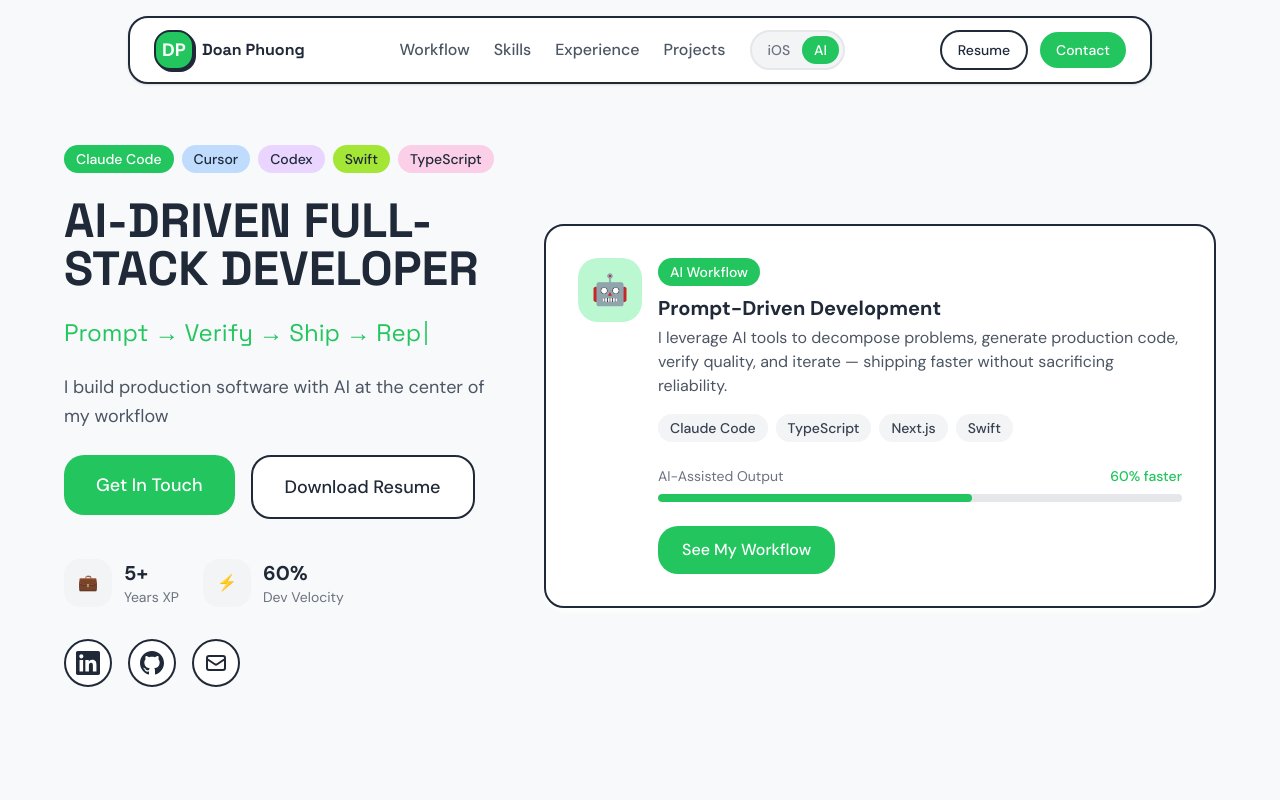
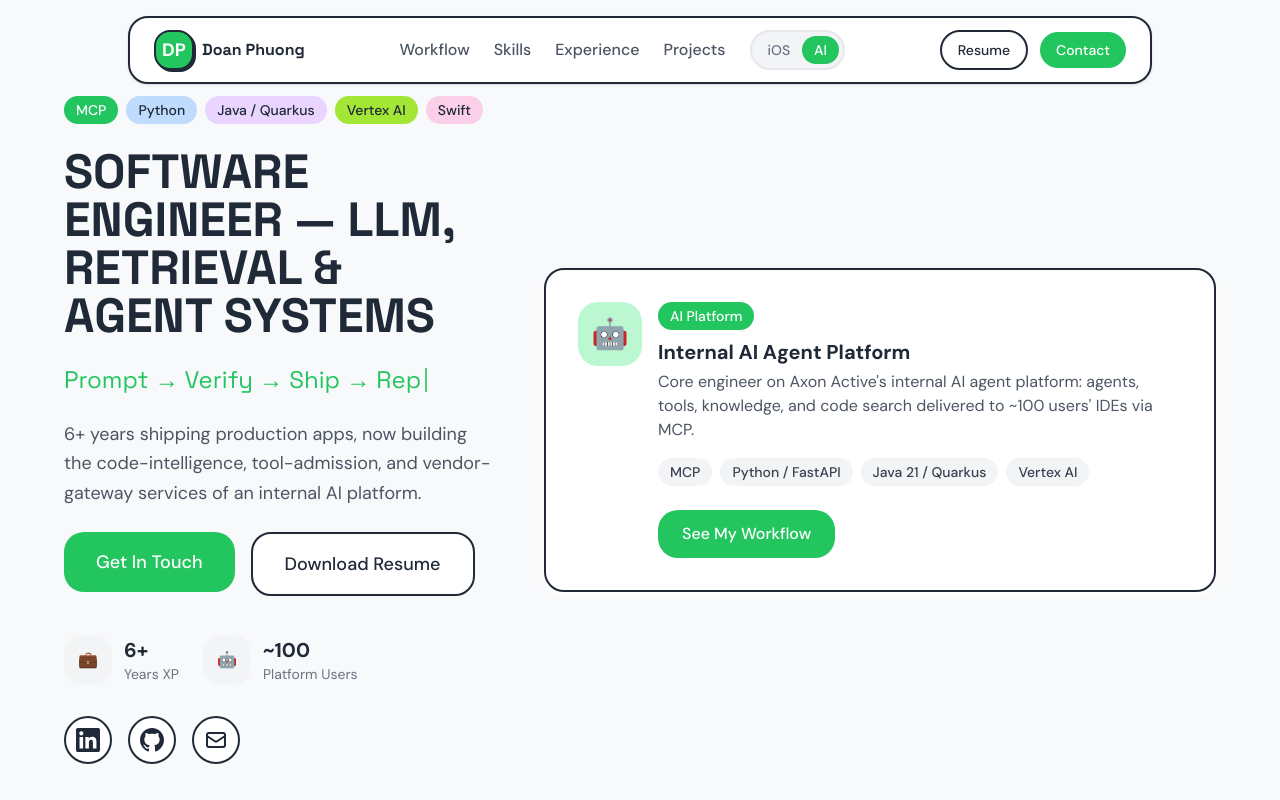
Before and after one commit to phuongddx/portfolio-next, a Next.js app: page / in a window 1280 px wide. Both pictures are taken after a click on the radio button "AI". Shown: the top 800 px of the page. Built offline with nearby package versions, Linux system fonts and the light colour scheme.

Commit message:
feat(ai-workflow): rebuild ai-mode resume from new cv

```diff
--- a/components/data/ai-resume-data.ts
+++ b/components/data/ai-resume-data.ts
@@ -33,7 +33,8 @@ export interface AIProject {
   id: string;
   title: string;
   description: string;
-  githubUrl: string;
+  githubUrl?: string;
+  appStoreUrl?: string;
   techStack: string[];
   highlights: string[];
   stats?: { label: string; value: string }[];
@@ -64,12 +65,13 @@ export interface AIHeroData {
 
 export const aiSkillCategories: AISkillCategory[] = [
   {
-    id: "ai-tools",
-    title: "AI Tools",
+    id: "ai-platform",
+    title: "AI & Retrieval",
     skills: [
-      { name: "Claude Code", level: 95 },
-      { name: "Cursor", level: 85 },
-      { name: "Codex", level: 80 },
+      { name: "MCP", level: 90 },
+      { name: "Hybrid Search (SCIP + Zoekt)", level: 85 },
+      { name: "Google ADK", level: 75 },
+      { name: "Vertex AI", level: 75 },
     ],
   },
   {
@@ -77,44 +79,39 @@ export const aiSkillCategories: AISkillCategory[] = [
     title: "Languages",
     skills: [
       { name: "Swift", level: 95 },
+      { name: "Python", level: 85 },
+      { name: "Java 21", level: 75 },
       { name: "TypeScript", level: 75 },
-      { name: "Ruby", level: 60 },
     ],
   },
   {
     id: "backend",
     title: "Backend",
     skills: [
-      { name: "Node.js", level: 55 },
-      { name: "Firebase", level: 80 },
-      { name: "REST APIs", level: 85 },
+      { name: "FastAPI", level: 80 },
+      { name: "Quarkus", level: 75 },
+      { name: "Postgres / pgvector", level: 70 },
+      { name: "Deno / Hono", level: 65 },
     ],
   },
   {
-    id: "frontend",
-    title: "Frontend",
+    id: "cloud",
+    title: "Cloud & Delivery",
     skills: [
-      { name: "SwiftUI", level: 95 },
-      { name: "React Native", level: 75 },
-      { name: "Next.js", level: 65 },
+      { name: "GKE", level: 70 },
+      { name: "Cloud Build", level: 70 },
+      { name: "Fastlane", level: 85 },
+      { name: "Bitrise", level: 80 },
     ],
   },
   {
-    id: "devops",
-    title: "DevOps",
+    id: "mobile",
+    title: "Mobile",
     skills: [
-      { name: "CI/CD", level: 85 },
-      { name: "Fastlane", level: 85 },
-      { name: "EAS Build", level: 70 },
-    ],
-  },
-  {
-    id: "architecture",
-    title: "Architecture",
-    skills: [
-      { name: "MVVM", level: 90 },
-      { name: "Clean Architecture", level: 80 },
-      { name: "SOLID", level: 85 },
+      { name: "SwiftUI", level: 95 },
+      { name: "UIKit", level: 95 },
+      { name: "RxSwift", level: 85 },
+      { name: "HealthKit / StoreKit", level: 75 },
     ],
   },
   {
@@ -122,10 +119,18 @@ export const aiSkillCategories: AISkillCategory[] = [
     title: "Security",
     skills: [
       { name: "OAuth 2.0 / PKCE", level: 80 },
-      { name: "AES Encryption", level: 75 },
       { name: "Keychain Services", level: 80 },
-      { name: "SQLCipher", level: 70 },
-      { name: "Zero-Knowledge", level: 70 },
+      { name: "KMS Envelope Encryption", level: 70 },
+      { name: "SSRF Allowlists", level: 70 },
+    ],
+  },
+  {
+    id: "quality",
+    title: "Quality",
+    skills: [
+      { name: "XCTest / RxTest", level: 85 },
+      { name: "ArchUnit", level: 70 },
+      { name: "Mutation Testing", level: 70 },
     ],
   },
 ];
@@ -137,17 +142,19 @@ export const aiSkillCategories: AISkillCategory[] = [
 export const aiExperiences: AIExperience[] = [
   {
     id: "axon-active",
-    title: "Software Engineer",
+    title: "Software Engineer (iOS → AI Platform)",
     company: "Axon Active",
     period: "07/2024 — Present",
-    location: "Ho Chi Minh",
+    location: "Ho Chi Minh City",
     locationType: "Hybrid",
-    aiImpact: "60% dev velocity increase with AI-assisted development",
+    aiImpact: "Internal AI agent platform serving ~100 users",
     highlights: [
-      "Built a design system library supporting 4 dynamic appearances with customizable brand colors",
-      "Leveraged AI tools (Claude, ChatGPT, Grok) to accelerate research and implementation",
-      "Architected a scalable component framework enabling theme switching and appearance customization",
-      "Applied MVVM architecture for clean separation of concerns",
+      "Since 2026-06, core engineer on the company's internal AI agent platform: agents, tools, knowledge, and code search delivered to ~100 users' IDEs via MCP",
+      "Built the code-intelligence service (SCIP + Zoekt, hybrid search, call/type hierarchy, blast radius) indexing 11 pilot repos (~30k symbols in the largest) on free OSS, avoiding a ~$2.2k/month vendor tool",
+      "Designed the tool admission gate every agent tool call passes through: fail-open catalog/governance, fail-closed enforcement, full audit trail; verified with ArchUnit contracts and mutation testing",
+      "Shipped per-user OAuth gateways for Jira/Confluence and Bitbucket (OAuth 2.0 3LO, KMS envelope encryption, SSRF allowlists), unblocking agents on company data",
+      "Replaced the MCP server's fixed tool list with discover / executeRead / executeWrite meta-tools and hardened session expiry, so IDE agents reach the full catalog reliably",
+      "Earlier: built a UIKit + SwiftUI design-system library adopted by 3+ teams, cutting UI development time ~40% on the ePost iOS app",
     ],
   },
   {
@@ -155,14 +162,11 @@ export const aiExperiences: AIExperience[] = [
     title: "Software Engineer (iOS)",
     company: "S3 Corp",
     period: "12/2023 — 06/2024",
-    location: "Ho Chi Minh",
+    location: "Ho Chi Minh City",
     locationType: "Remote",
-    aiImpact: "90% test coverage using AI-assisted test generation",
     highlights: [
-      "Followed MVVM architecture and SOLID principles for maintainable codebase",
-      "Wrote unit tests with XCTest, achieving 90% coverage at ViewModel layer",
-      "Integrated NWWebSocket for real-time push notification connections",
-      "Delivered API integration for user data and notification features",
+      "Delivered feature screens on Coordinator + MVVM with RxSwift, integrating REST, APNs push, and real-time WebSocket connections",
+      "Reached 90% unit-test coverage at the ViewModel layer with XCTest and RxTest",
     ],
   },
   {
@@ -170,30 +174,24 @@ export const aiExperiences: AIExperience[] = [
     title: "iOS Engineer",
     company: "ZILLEARN",
     period: "05/2022 — 12/2023",
-    location: "Ho Chi Minh",
+    location: "Ho Chi Minh City",
     locationType: "On-site",
-    aiImpact: "AI-accelerated CI/CD pipeline development and feature delivery",
     highlights: [
-      "Developed CI/CD pipelines for automated deployment, supporting QA testing",
-      "Led efforts to refactor and update the project architecture",
-      "Built tvOS UI/UX for course management and video playback with AVFoundation",
-      "Maintained and improved existing features across iOS and tvOS targets",
+      "Led the refactor to Coordinator + MVVM across iOS and tvOS, and built the tvOS course and video-playback experience with AVFoundation",
+      "Set up CI/CD with Fastlane and Bitrise for automated Firebase App Distribution and TestFlight releases",
     ],
   },
   {
     id: "windscribe",
-    title: "Software Engineer & Team Lead",
+    title: "Software Engineer (iOS), Team Lead",
     company: "Windscribe",
     period: "04/2020 — 03/2022",
-    location: "Canada Client",
+    location: "Canada",
     locationType: "Remote",
-    aiImpact: "Led remote team with AI-enhanced code review workflows",
     highlights: [
-      "Led a team of 2-3 members, developing task plans and conducting code reviews",
-      "Implemented OAuth 2.0 with PKCE and AES encryption with Keychain Services for secure auth",
-      "Applied zero-knowledge principles to VPN tunnel key management",
-      "Engaged in strategic discussions with CEO and CTO on feature planning",
-      "Implemented CI/CD pipelines for automated QA deployment using Bitrise",
+      "Led a team of 2–3 on the production VPN app, owning planning, code review, and feature strategy with the CEO and CTO",
+      "Implemented OAuth 2.0 with PKCE, AES credential encryption via Keychain, and zero-knowledge VPN tunnel key management",
+      "Built session-state and refresh-token handling, deep links, and a Notification Service Extension for rich push",
     ],
   },
 ];
@@ -204,59 +202,55 @@ export const aiExperiences: AIExperience[] = [
 
 export const aiProjects: AIProject[] = [
   {
-    id: "xcframework-cli",
-    title: "XCFramework CLI",
+    id: "jarvis",
+    title: "jarvis",
     description:
-      "Ruby CLI tool for automating XCFramework builds across iOS architectures. Streamlines multi-architecture compilation with YAML config.",
-    githubUrl: "https://github.com/phuongddx/xcframework-cli",
-    techStack: ["Ruby", "xcodebuild", "YAML"],
+      "Local-first code-intelligence MCP server, published on PyPI (jarvis-mcp) and the official MCP Registry.",
+    githubUrl: "https://github.com/jarvis-intelligence/jarvis",
+    techStack: ["Python", "LanceDB", "tree-sitter", "SCIP", "Zoekt"],
     highlights: [
-      "Automated multi-architecture builds",
-      "YAML-driven configuration",
-      "Production tooling for CI/CD integration",
+      "Hybrid retrieval fusing dense vectors, Zoekt lexical search, and SCIP symbols via reciprocal rank fusion, so NL questions and exact-symbol lookups share one index",
+      "AST-aware chunking with tree-sitter, model-pinned embeddings, and atomic index publishing (zero-downtime reindex)",
+      "Shipped as compiled wheels with one-command plugins for Claude Code, Cursor, and Codex",
     ],
   },
   {
-    id: "trending-movies",
-    title: "Trending Movies",
+    id: "stress-ai-coach",
+    title: "Stress AI Coach",
     description:
-      "iOS movie discovery app powered by TMDB API with hero carousel, search, and offline caching. Built with clean architecture.",
-    githubUrl: "https://github.com/phuongddx/trending-movie-ios",
-    techStack: ["SwiftUI", "MVVM", "Clean Architecture", "Moya"],
+      "iOS + watchOS app with a streaming AI coach, live on the App Store.",
+    appStoreUrl: "https://apps.apple.com/us/app/stress-ai-coach/id6778478266",
+    techStack: ["Swift", "HealthKit", "StoreKit", "Deno/Hono", "SSE", "OpenRouter", "Postgres"],
     highlights: [
-      "Hero carousel with async image loading",
-      "Offline cache with Core Data",
-      "Custom design system",
+      "Privacy-first stress scoring from HealthKit; raw health data never leaves the device, only derived scores reach the model",
+      "Self-owned backend: SSE proxy over a 4-model fallback chain, crash-safe credit metering, Firebase auth",
+      "Offline StoreKit receipt verification, Postgres on Dokploy",
     ],
   },
   {
-    id: "stress-monitor",
-    title: "StressMonitor",
+    id: "llm-gateway",
+    title: "LLM Gateway & Agent Observability",
     description:
-      "iOS + watchOS stress monitoring app with HRV analysis, health data tracking, and widgets. 22K+ lines of pure Swift with zero external dependencies.",
-    githubUrl: "https://github.com/NextGen-Limited/ios-stress-app",
-    techStack: ["SwiftUI", "HealthKit", "SwiftData", "SQLCipher", "CloudKit", "WidgetKit"],
+      "OpenAI-compatible gateway and agent-run control plane for picking models on cost and speed.",
+    githubUrl: "https://github.com/phuongddx/llm-gateway",
+    techStack: ["FastAPI", "React", "TypeScript", "SSE"],
     highlights: [
-      "22K LOC with zero external deps",
-      "Encrypted health data storage with SQLCipher and Keychain Services",
-      "Shared data between iOS and watchOS via App Groups",
-      "Custom HRV algorithm",
-      "watchOS complications",
-      "WidgetKit integration",
+      "Routes to 500+ models behind one key, capturing TTFT, latency, and token usage per request",
+      "DAG trace viewer and run comparison for agent runs",
+      "Per-model circuit-breaker states to surface degrading providers early",
     ],
   },
   {
-    id: "portfolio",
-    title: "This Portfolio",
+    id: "open-source",
+    title: "Open-source Contributions",
     description:
-      "Next.js portfolio with AI mode toggle — the site you're looking at. Showcases both iOS and AI-driven development workflows.",
-    githubUrl: "https://github.com/phuongddx/portfolio-next",
-    techStack: ["Next.js 14", "TypeScript", "Tailwind CSS", "Framer Motion"],
+      "Upstream work on code intelligence, LLM routing, and Swift build tooling.",
+    githubUrl: "https://github.com/phuongddx",
+    techStack: ["Swift", "SourceKit-LSP", "SCIP", "SSE", "SPM"],
     highlights: [
-      "AI mode toggle with context switching",
-      "Interactive terminal mockup",
-      "Animated skill bars",
-      "PDF export",
+      "scip-swift: extended SCIP indexing to Swift via SourceKit-LSP; contributed a typeHierarchy fix upstream to scip-code/scip",
+      "OmniRoute: 2 merged PRs adding SSE streaming for GLM-5.3 effort tiers",
+      "spm-cache: SPM xcframework cache proxy with Homebrew tap and GitHub Action",
     ],
   },
 ];
@@ -297,9 +291,10 @@ export const terminalLines: TerminalLine[] = [
 // ---------------------------------------------------------------------------
 
 export const aiHeroData: AIHeroData = {
-  title: "AI-Driven Full-Stack Developer",
-  tagline: "I build production software with AI at the center of my workflow",
-  badges: ["Claude Code", "Cursor", "Codex", "Swift", "TypeScript"],
+  title: "Software Engineer — LLM, Retrieval & Agent Systems",
+  tagline:
+    "6+ years shipping production apps, now building the code-intelligence, tool-admission, and vendor-gateway services of an internal AI platform.",
+  badges: ["MCP", "Python", "Java / Quarkus", "Vertex AI", "Swift"],
   typingPhrases: ["Prompt \u2192 Verify \u2192 Ship \u2192 Repeat"],
 };
 
--- a/components/sections/ai-hero-section.tsx
+++ b/components/sections/ai-hero-section.tsx
@@ -69,9 +69,9 @@ export function AIHeroSection() {
 
             <m.h1
               variants={itemVariants}
-              className="font-heading font-bold text-4xl md:text-5xl text-gray-800 leading-tight"
+              className="font-heading font-bold text-4xl md:text-5xl text-gray-800 leading-tight uppercase"
             >
-              AI-DRIVEN FULL-STACK DEVELOPER
+              {aiHeroData.title}
             </m.h1>
 
             {/* Typing animation */}
@@ -95,15 +95,15 @@ export function AIHeroSection() {
               <a href="#contact">
                 <Button variant="primary" size="lg">Get In Touch</Button>
               </a>
-              <Button variant="secondary" size="lg" onClick={() => window.print()}>
-                Download Resume
-              </Button>
+              <a href="/DoanPhuong.pdf" download="DoanPhuong.pdf">
+                <Button variant="secondary" size="lg">Download Resume</Button>
+              </a>
             </m.div>
 
             {/* Stats */}
             <m.div variants={itemVariants} className="flex gap-6 pt-4">
-              <StatBadge icon={<span>💼</span>} value="5+" label="Years XP" />
-              <StatBadge icon={<span>⚡</span>} value="60%" label="Dev Velocity" />
+              <StatBadge icon={<span>💼</span>} value="6+" label="Years XP" />
+              <StatBadge icon={<span>🤖</span>} value="~100" label="Platform Users" />
             </m.div>
 
             {/* Social Links */}
@@ -134,30 +134,21 @@ function AIWorkflowCard() {
         <span className="text-3xl">🤖</span>
       </div>
       <div className="flex-1">
-        <Badge variant="green">AI Workflow</Badge>
+        <Badge variant="green">AI Platform</Badge>
         <h3 className="text-xl font-bold text-gray-800 mt-2">
-          Prompt-Driven Development
+          Internal AI Agent Platform
         </h3>
         <p className="text-gray-600 mt-1">
-          I leverage AI tools to decompose problems, generate production code,
-          verify quality, and iterate — shipping faster without sacrificing
-          reliability.
+          Core engineer on Axon Active&apos;s internal AI agent platform:
+          agents, tools, knowledge, and code search delivered to ~100
+          users&apos; IDEs via MCP.
         </p>
         <div className="flex flex-wrap gap-2 mt-4">
-          {["Claude Code", "TypeScript", "Next.js", "Swift"].map((tech) => (
+          {["MCP", "Python / FastAPI", "Java 21 / Quarkus", "Vertex AI"].map((tech) => (
             <span key={tech} className="px-3 py-1 bg-gray-100 text-gray-700 text-sm font-medium rounded-lg">
               {tech}
             </span>
           ))}
-        </div>
-        <div className="mt-6">
-          <div className="flex justify-between text-sm mb-2">
-            <span className="text-gray-500">AI-Assisted Output</span>
-            <span className="text-green-500 font-medium">60% faster</span>
-          </div>
-          <div className="h-2 bg-gray-200 rounded-full overflow-hidden">
-            <div className="h-full bg-green-500 rounded-full" style={{ width: "60%" }} />
-          </div>
         </div>
         <a href="#ai-workflow" className="inline-block mt-6">
           <Button variant="primary">See My Workflow</Button>
--- a/components/sections/ai-projects-section.tsx
+++ b/components/sections/ai-projects-section.tsx
@@ -26,6 +26,9 @@ function ProjectCard({
   project: (typeof aiProjects)[0];
   index: number;
 }) {
+  const href = project.githubUrl ?? project.appStoreUrl;
+  const linkLabel = project.githubUrl ? "View on GitHub" : "View on App Store";
+
   return (
     <ScrollReveal delay={index * 0.1}>
       <Card hover={false} className="flex flex-col h-full">
@@ -34,6 +37,7 @@ function ProjectCard({
           <h3 className="font-heading font-bold text-xl text-gray-800">
             {project.title}
           </h3>
+          {project.githubUrl && (
             <a
               href={project.githubUrl}
               target="_blank"
@@ -43,6 +47,7 @@ function ProjectCard({
             >
               <GitHubIcon />
             </a>
+          )}
         </div>
 
         {/* Description */}
@@ -77,13 +82,13 @@ function ProjectCard({
 
         {/* View on GitHub button */}
         <a
-          href={project.githubUrl}
+          href={href}
           target="_blank"
           rel="noopener noreferrer"
           className="inline-flex items-center justify-center gap-2 w-full bg-white text-gray-800 border-2 border-gray-800 rounded-xl px-6 py-3 font-medium text-sm hover:bg-gray-50 transition-colors cursor-pointer"
         >
-          <GitHubIcon />
-          View on GitHub
+          {project.githubUrl && <GitHubIcon />}
+          {linkLabel}
         </a>
       </Card>
     </ScrollReveal>
```
Lines whose indentation alone changed are shown as unchanged.
